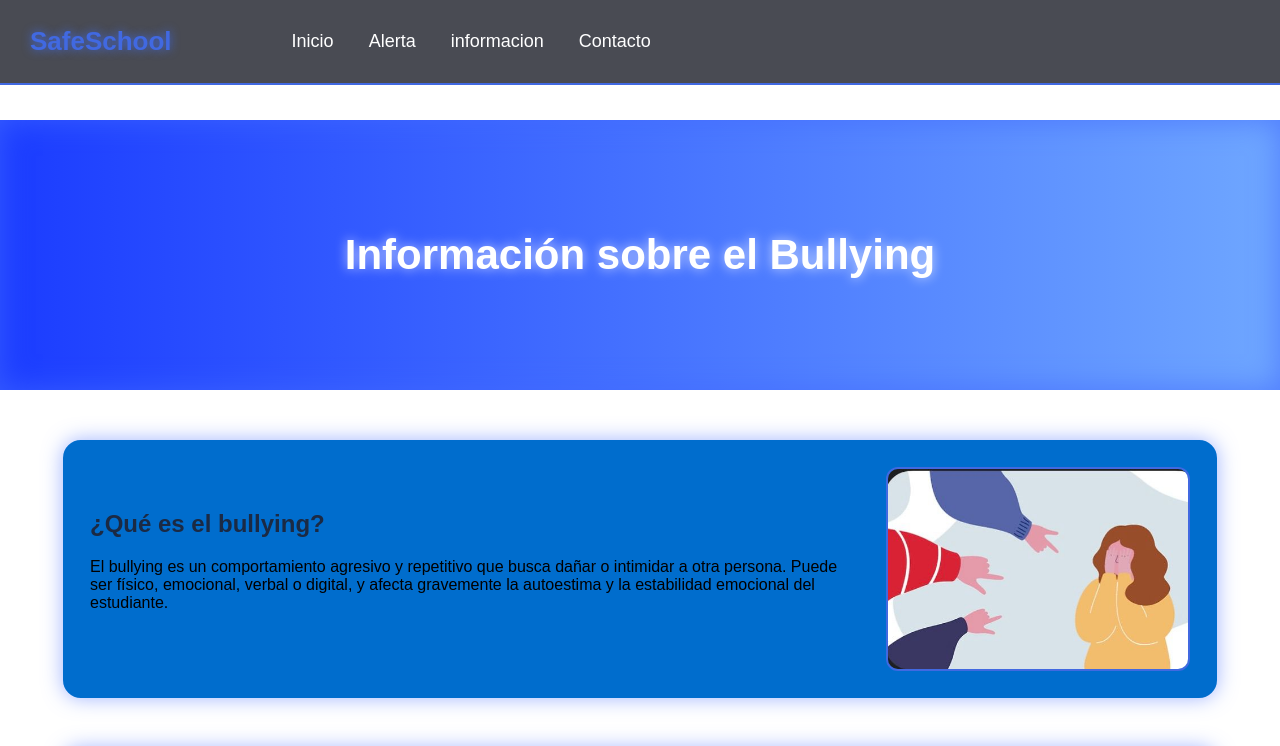
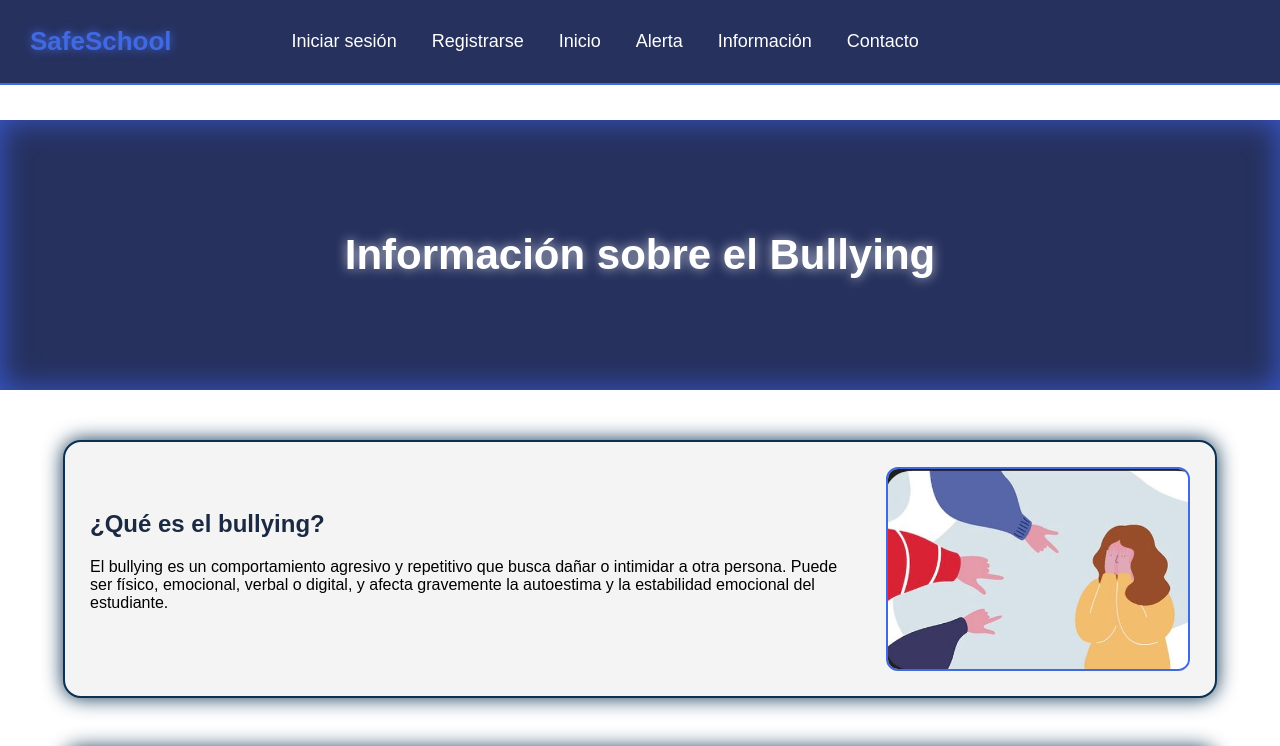
Before and after one commit to grettel-afk/bullying-mario, a website: page informacion sobre el bulling.html in a window 1280 px wide. Shown: the top 746 px of the page. Drawn offline with Linux system fonts and the light colour scheme.

Commit message:
Update informacion sobre el bulling.html

```diff
--- a/informacion sobre el bulling.html
+++ b/informacion sobre el bulling.html
@@ -20,7 +20,7 @@ body {
     position: fixed;
     top: 0;
     left: 0;
-    background: rgba(13,15,26,0.75);
+    background:#26315E;
     backdrop-filter: blur(6px);
     padding: 15px 30px;
     display: flex;
@@ -62,7 +62,7 @@ header {
     position: relative;
     height: 220px;
     margin-top: 120px;
-    background: linear-gradient(to right, #1b3cff, #6fa7ff);
+    background: linear-gradient(to right, #26315E, #26315E);
     display: flex;
     align-items: center;
     justify-content: center;
@@ -82,16 +82,16 @@ header {
 .cuadro-lado {
     width: 90%;
     max-width: 1100px;
-    background: rgb(0, 109, 205);
-    border: 2px solid rgb(0, 109, 205);
+    background: rgb(244, 244, 244);
+    border: 2px solid rgb(11, 49, 83);
     border-radius: 18px;
     margin: 50px auto;
     padding: 25px;
     display: flex;
     align-items: center;
     gap: 30px;
-    box-shadow: 0 0 20px rgb(65,105,255,0.5);
-    color: black;
+    box-shadow: 0 0 20px rgb(11, 49, 83);
+    color: rgb(0, 0, 0);
 }
 
 .cuadro-lado img {
@@ -124,10 +124,13 @@ header {
     <div class="logo">SafeSchool</div>
 
     <ul class="nav-links">
-        <li><a href="index.html">Inicio</a></li>
+          <li><a href="index.html" class="btn-login">Iniciar sesión</a></li>
+         <li><a href="register.html" class="btn-login">Registrarse</a></li>
+        <li><a href="login.html">Inicio</a></li>
         <li><a href="alerta.html">Alerta</a></li>
-        <li><a href="informacion sobre el bulling.html">informacion</a></li>
+        <li><a href="informacion sobre el bulling.html">Información</a></li>
         <li><a href="contacto.html">Contacto</a></li>
+
     </ul>
 </nav>
 
```
